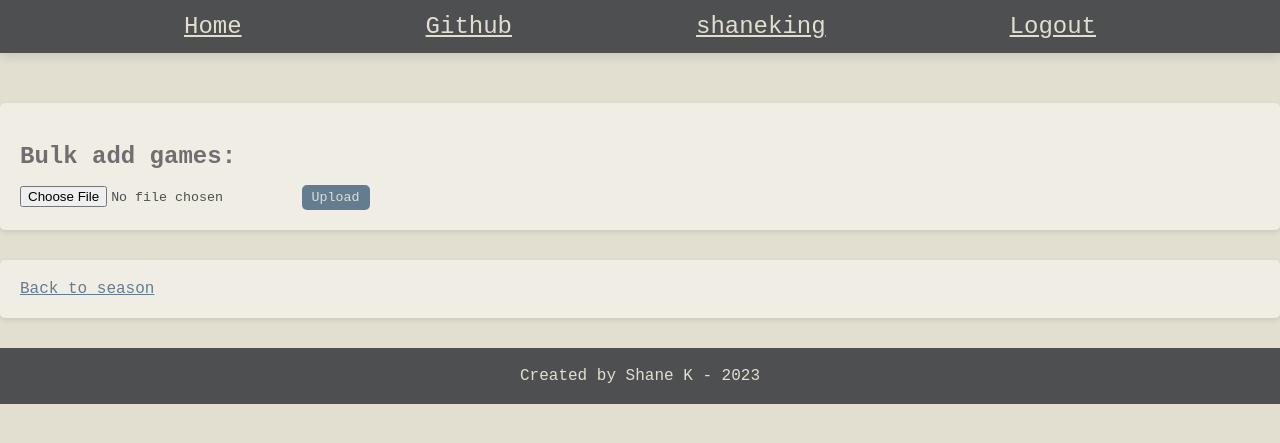
After one commit to shaneking-code/RPI_Calc, a Django app: page /rpiapp/leagues/1/seasons/1/addgames/ in a window 1280 px wide. The commit adds this page. Shown: the top 443 px of the page. Run offline with Django 4.2, Linux system fonts and the light colour scheme; a user stored in the database is signed in; data comes from the database, SQL or seed files in the repository; both versions use the stored data as it was after the commit.

Commit message:
Added file upload functionality

```diff
--- a/rpisite/rpiapp/static/rpiapp/style.css
+++ b/rpisite/rpiapp/static/rpiapp/base.css
@@ -3,11 +3,12 @@
     --main-light-gray: #746C70;
     --main-tan: #E2DED0;
     --main-blue-gray: #647C90;
+    --link-blue: #0000EE;
+    --link-purple: #551A8B;
 }
 
 * {
-    font-family:'Courier New', Courier, monospace;
-
+    font-family: 'Courier New', Courier, monospace;
 }
 html {
     margin: 0;
@@ -15,27 +16,41 @@ html {
 }
 body {
     background-color: var(--main-tan);
+    color: var(--main-dark-grey);
     margin: 0;
 }
-h1,h2,h3 {
-    color: var(--main-dark-grey);
-}
 header {
-
     background-color: var(--main-dark-grey);
     display: flex;
+    justify-content: space-evenly;
+    padding-top: 1%;
+    padding-bottom: 1%;
+    font-size: 24px;
+    box-shadow: 0px 4px 10px rgba(0,0,0,0.1);
 
 }
+div.messages {
+    margin-top: 50px;
+}
+header a {
+    color: var(--main-tan);
+}
+header a:hover {
+    color: var(--main-blue-gray)
+}
+div.messages {
+    text-align: center;
+}
 p.success {
-    color: greenyellow;
+    color: green;
 }
 p.error {
     color: red;
-    text-decoration: underline;
 }
 footer {
     background-color: var(--main-dark-grey);
     color: var(--main-tan);
+    width: 100%;
     padding-bottom: 1.5%;
     padding-top: 1.5%;
     text-align: center;
--- /dev/null
+++ b/rpisite/rpiapp/static/rpiapp/main.css
@@ -0,0 +1,77 @@
+:root {
+    --main-dark-grey: #4E4F50;
+    --main-light-gray: #746C70;
+    --main-tan: #E2DED0;
+    --main-blue-gray: #647C90;
+    --link-blue: #0000EE;
+    --link-purple: #551A8B;
+}
+body {
+    font-family: Arial, sans-serif;
+    color: #4E4F50;
+    background-color: #E2DED0;
+    margin: 0;
+    padding: 0;
+}
+h1, h1 a {
+    color: #746C70;
+    margin-bottom: 10px;
+}
+h2 {
+    color: #746C70;
+    margin-bottom: 15px;
+}
+
+h3 {
+    color: #746C70;
+    margin-top: 20px;
+}
+
+section {
+    margin-bottom: 30px;
+    padding: 20px;
+    background-color: #F0EEE4;
+    border-radius: 5px;
+    box-shadow: 0px 2px 5px rgba(0, 0, 0, 0.1);
+}
+
+ul {
+    list-style-type: none;
+    padding: 0;
+}
+
+li {
+    margin-bottom: 10px;
+}
+
+a {
+    color: #647C90;
+}
+a:hover {
+    color: #4E4F50;
+}
+form {
+    display: inline;
+    margin-right: 10px;
+}
+
+input[type="search"], input[type="text"], input[type="number"], input[type="date"] {
+    padding: 5px;
+    border: 1px solid #746C70;
+    border-radius: 5px;
+}
+
+button[type="submit"] {
+    background-color: #647C90;
+    color: #E2DED0;
+    border: none;
+    padding: 5px 10px;
+    border-radius: 5px;
+    cursor: pointer;
+}
+select {
+    color: var(--main-dark-grey)
+}
+button[type="submit"]:hover {
+    background-color: #746C70;
+}
--- /dev/null
+++ b/rpisite/rpiapp/templates/rpiapp/add_games_bulk.html
@@ -0,0 +1,25 @@
+{% extends 'rpiapp/base.html' %}
+<!DOCTYPE html>
+<html lang="en">
+<head>
+    <meta charset="UTF-8">
+    <meta name="viewport" content="width=device-width, initial-scale=1.0">
+    <title>Document</title>
+</head>
+{% block content %}
+<body>
+    <section>
+        <h2>Bulk add games: </h2>
+        <form action="{% url 'rpiapp:bulk_game_upload' season.league.id season.id %}" enctype="multipart/form-data" method="post">
+            {% csrf_token %}
+            <input type="file" name="games_csv" accept=".csv" required>
+            <button type="submit">Upload</button>
+        </form>
+        <br>
+    </section>
+    <section>
+        <a href="{% url 'rpiapp:season_details' season.league.id season.id %}">Back to season</a>
+    </section>
+</body>
+{% endblock %}
+</html>
--- a/rpisite/rpiapp/templates/rpiapp/base.html
+++ b/rpisite/rpiapp/templates/rpiapp/base.html
@@ -4,22 +4,21 @@
 <head>
     <meta charset="UTF-8">
     <meta name="viewport" content="width=device-width, initial-scale=1.0">
-    <link rel="stylesheet" href="{% static 'rpiapp/style.css' %}">
+    <link rel="stylesheet" href="{% static 'rpiapp/base.css' %}">
+    <link rel="stylesheet" href="{% static 'rpiapp/main.css' %}">
     <title>Document</title>
 </head>
 <body>
     <header>
-        <ul>
-            <li class="active"><a class="header-a" href="{% url 'rpiapp:index' %}"> Home </a></li>
-            <li><a class="header-a" href="https://github.com/shaneking-code" target="_blank"> Github </a></li>
+            <a href="{% url 'rpiapp:index' %}"> Home </a>
+            <a href="https://github.com/shaneking-code" target="_blank"> Github </a>
             {% if user.is_authenticated %}
-            <li><a class="header-a" href="{% url 'rpiapp:user_profile' user.id %}">{{user.username}}</a></li>
-            <li><a class="header-a" href="{% url 'rpiapp:logout_user' %}"> Logout </a></li>
+            <a href="{% url 'rpiapp:user_profile' user.id %}">{{user.username}}</a>
+            <a href="{% url 'rpiapp:logout_user' %}"> Logout </a>
             {% elif request.path != "/rpiapp/login/" %}
-            <li><a class="header-a" href="{% url 'rpiapp:login_user' %}">Login</a><span> or </span><a href="{% url 'rpiapp:register_user' %}">Create account</a></li>
+            <a href="{% url 'rpiapp:login_user' %}">Login</a><span> or </span><a href="{% url 'rpiapp:register_user' %}">Create account</a>
             {% else %}
             {% endif %}
-        </ul>
     </header>
     <div class="messages">
         {% for message in messages %}
--- a/rpisite/rpiapp/templates/rpiapp/index.html
+++ b/rpisite/rpiapp/templates/rpiapp/index.html
@@ -12,14 +12,14 @@
     <form action="{% url 'rpiapp:league_search' %}" method="post">
         {% csrf_token %}
         <input type="search" placeholder="League name" name="search_term">
-        <input type="submit" value="Search for League">
+        <button type="submit">Search for League</button>
     </form>
     {% if user.is_authenticated %}
     <h2> Add League: </h2>
     <form method="post">
         {% csrf_token %}
         {{ add_league_form.as_p }}
-        <input type="submit" value="Submit">
+        <button type="submit">Add League</button>
     </form>
     {% endif %}
     <h1> Leagues </h1>
--- a/rpisite/rpiapp/templates/rpiapp/season_details.html
+++ b/rpisite/rpiapp/templates/rpiapp/season_details.html
@@ -26,6 +26,8 @@
     </form>
     {% else %}
     {% endif %}
+
+    <a href="{% url 'rpiapp:bulk_game_upload' season.league.id season.id %}">Or upload games in bulk</a>
 
     <h2> Standings: </h2>
     <ol>
--- a/rpisite/rpiapp/urls.py
+++ b/rpisite/rpiapp/urls.py
@@ -37,4 +37,7 @@ urlpatterns = [
     path("leagues/<int:league_id>/teams/<int:team_id>/deleteteam/", views.delete_team, name="delete_team"),
     path("leagues/<int:league_id>/seasons/<int:season_id>/deleteseason/", views.delete_season, name="delete_season"),
     path("leagues/<int:league_id>/seasons/<int:season_id>/games/<int:game_id>/deletegame/", views.delete_game, name="delete_game"),
+
+    # Add Games through File
+    path("leagues/<int:league_id>/seasons/<int:season_id>/addgames/", views.bulk_game_upload, name="bulk_game_upload")
 ]
--- a/rpisite/rpiapp/views.py
+++ b/rpisite/rpiapp/views.py
@@ -12,6 +12,9 @@ from django.views.generic import ListView
 from .models import League, Team, Season, Game
 from .utils import calc_rpi
 from .forms import *
+import csv
+import json
+import datetime
 
 # VIEWS
 ##################### ACCOUNT VIEWS #####################
@@ -212,6 +215,7 @@ def league_details(request, league_id):
             add_season_form = AddSeasonForm(request.POST)
             if add_season_form.is_valid():
                 if Season.objects.filter(league=league, year=add_season_form.cleaned_data['year']).exists():
+                    print("YAYAYAYAYAYAYAYAYA")
                     messages.error(request, "Season with this year in this league exists already")
                     return HttpResponseRedirect(request.META.get('HTTP_REFERER'))
                 season = add_season_form.save()
@@ -383,13 +387,11 @@ def season_details(request, league_id, season_id):
         add_game_form = AddGameForm(request.POST, season=season)
         if add_game_form.is_valid():
             game = add_game_form.save(commit=False)
-            print(game)
             game.created_by = request.user
             game.league = league
             game.season = season
             game.save()
-            messages.success(request, f"Game: {game}")
-            messages.success(request, "Game created successfully")
+            messages.success(request, f"Game: '{game}' created successfully")
             return HttpResponseRedirect(reverse("rpiapp:season_details", kwargs={"league_id" : league_id,
                                                                                  "season_id" : season_id}))
     else:
@@ -453,36 +455,6 @@ def game_details(request, league_id, season_id, game_id):
 
     return render(request, "rpiapp/game_details.html", context)
 
-# Add a game
-@login_required
-def add_game(request, league_id, season_id):
-
-    league = get_object_or_404(League, id=league_id)
-    if request.method == 'POST':
-        if request.user == league.created_by:
-            date = request.POST.get('date')
-            winner = get_object_or_404(Team, name=request.POST.get('winner'), league=league)
-            loser = get_object_or_404(Team, name=request.POST.get('loser'), league=league)
-            home_team = get_object_or_404(Team, name=request.POST.get('home_team'), league=league)
-            away_team = get_object_or_404(Team, name=request.POST.get('away_team'), league=league)
-            season = get_object_or_404(Season, id=season_id)
-
-            game = Game(created_by=request.user,
-                        date=date,
-                        winner=winner,
-                        loser=loser,
-                        home_team=home_team,
-                        away_team=away_team,
-                        season=season,
-                        league=league)
-            game.save()
-
-            messages.success(request, f"Game between {game.home_team} and {game.away_team} on {game.date} created successfully")
-        else:
-            messages.error(request, "You cannot add this game as you do not own the league")
-
-    return HttpResponseRedirect(reverse('rpiapp:season_details', kwargs={"season_id" : season_id,
-                                                                             "league_id" : league_id}))
 @login_required
 def edit_game(request, league_id, season_id, game_id):
     game_instance = get_object_or_404(Game, id=game_id)
@@ -516,3 +488,54 @@ def delete_game(request, league_id, season_id, game_id):
             messages.error(request, "You cannot delete this game as you do not own it")
 
     return HttpResponseRedirect(request.META.get('HTTP_REFERER'))
+
+# BULK GAME UPLOAD VIEW #
+@login_required
+def bulk_game_upload(request, league_id, season_id):
+
+    season = get_object_or_404(Season, id=season_id)
+    league = season.league
+
+    if request.method == 'POST':
+        games_csv = request.FILES.get('games_csv')
+        decoded_games_csv = games_csv.read().decode('utf-8').splitlines()
+        games_csv_reader = csv.reader(decoded_games_csv, delimiter=",")
+        next(games_csv_reader)
+        for row in games_csv_reader:
+            date = datetime.datetime.strptime(row[0], '%m/%d/%Y').date()
+            if date.year != season.year:
+                messages.error(request, f"Contains game outside of year {season.year}")
+                return HttpResponseRedirect(request.META.get('HTTP_REFERER'))
+            home_team, ht_created = Team.objects.get_or_create(name=row[3], league=league)
+            away_team, at_created = Team.objects.get_or_create(name=row[4], league=league)
+            winner, w_created = Team.objects.get_or_create(name=row[1], league=league)
+            loser, l_created = Team.objects.get_or_create(name=row[2], league=league)
+            created_by = request.user
+            game = Game.objects.create(
+                created_by = created_by,
+                date = date,
+                home_team = home_team,
+                away_team=away_team,
+                winner=winner,
+                loser=loser,
+                season=season,
+                league=league
+            )
+            game.save()
+            if w_created:
+                messages.success(request, f"Team '{winner}' created")
+            if l_created:
+                messages.success(request, f"Team '{loser}' created")
+            if ht_created:
+                messages.success(request, f"Team '{home_team}' created")
+            if at_created:
+                messages.success(request, f"Team '{away_team}' created")
+
+        messages.success(request, "Games imported successfully")
+        return HttpResponseRedirect(reverse('rpiapp:season_details', kwargs={"league_id":league.id,
+                                                                             "season_id":season.id}))
+
+    context = {
+        "season" : season
+    }
+    return render(request, "rpiapp/add_games_bulk.html", context)
```
Also changed, not shown: rpisite/rpiapp/templates/rpiapp/league_details.html (+22 -15 lines), rpisite/db.sqlite3, 3 other files.
